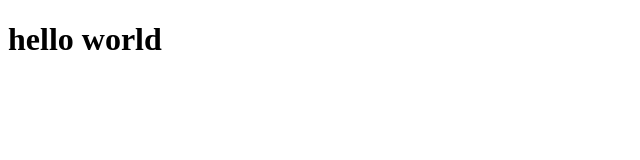
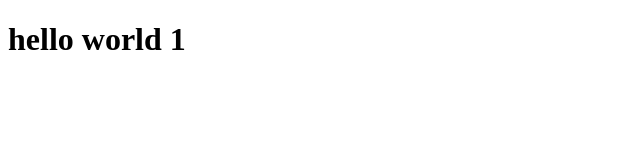
Before and after one commit to MrSamir01/home-work, a plain HTML site: page index.html in a window 1280 px wide. Shown: the full height of the page, 0-640 px from the left. Drawn offline with Linux system fonts and the light colour scheme.

Commit message:
what about it?

```diff
--- a/index.html
+++ b/index.html
@@ -6,7 +6,7 @@
     <title>Document</title>
 </head>
 <body>
-    <h1>hello world</h1>
+    <h1>hello world 1</h1>
 
     <script src="./script.js"></script>
 </body>
--- a/script.js
+++ b/script.js
@@ -1,2 +1,2 @@
 console.log("Hello Samir");
-console.log("Hello JS3");
+console.log("Hello JS1");
```
